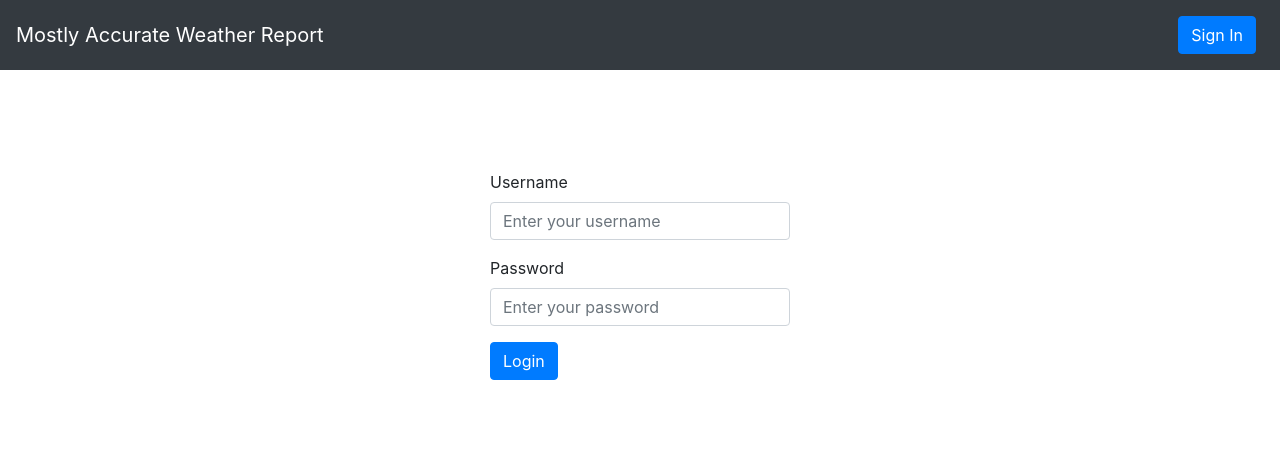
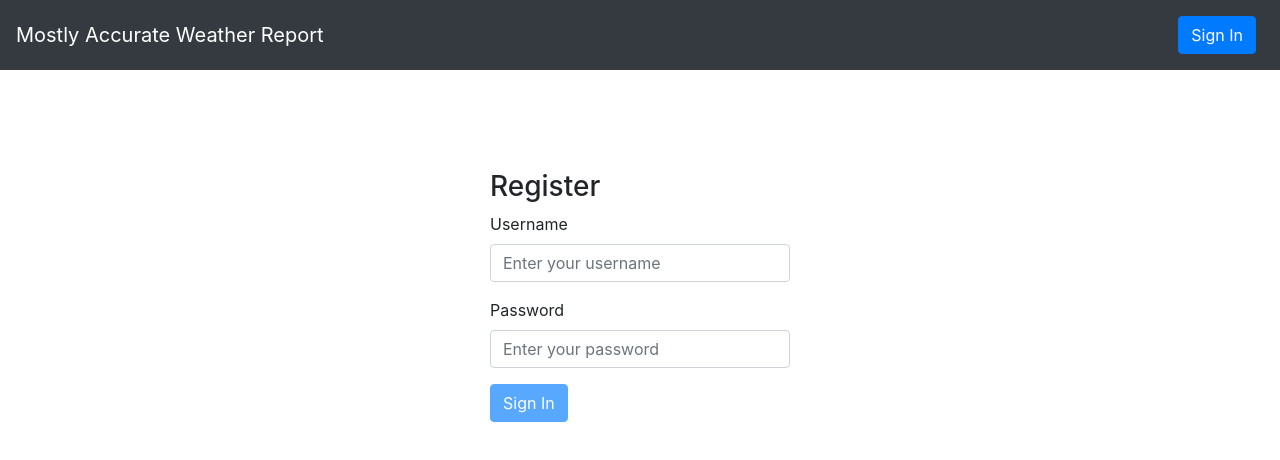
Before and after one commit to MrCandle/weather-report, a React (Create React App) app in the folder react-ui/: page /login in a window 1280 px wide. Shown: the top 460 px of the page. Built offline with nearby package versions, Linux system fonts and the light colour scheme.

Commit message:
login alerts

```diff
--- a/react-ui/src/Login/index.js
+++ b/react-ui/src/Login/index.js
@@ -1,7 +1,8 @@
 import React, { Component } from 'react';
-import { Button, Form, FormGroup, Label, Input } from 'reactstrap';
-import { Link } from 'react-router-dom';
+import { Button, Form, FormGroup, Label, Input, Alert } from 'reactstrap';
+import { withRouter } from 'react-router-dom';
 import styles from './styles';
+import userApi from '../api/userApi';
 
 class Login extends Component {
 
@@ -9,17 +10,26 @@ class Login extends Component {
 		super(props);
 		this.state = {
 			username: '',
-			password: ''
+			password: '',
+			wrongData: false
 		};
 
 		this.handleClick = this.handleClick.bind(this);
 		this.handlePasswordChange = this.handlePasswordChange.bind(this);
 		this.handleUsernameChange = this.handleUsernameChange.bind(this);
-
+		this.formHasErrors = this.formHasErrors.bind(this);
 	}
 
 	handleClick(event){
-		sessionStorage.setItem('currentUser', this.state.username);
+		userApi.login(this.state.username, this.state.password).then(res => {
+			sessionStorage.setItem('currentUser', this.state.username);
+			this.props.history.push(`/boards/${this.state.username}`);
+		},
+	e => {
+		if(e.response.status===401){
+			this.setState({wrongData: true});
+		}
+	})
 	}
 
 	handleUsernameChange(event){
@@ -30,25 +40,33 @@ class Login extends Component {
 		this.setState({password: event.target.value})
 	}
 
+	formHasErrors(){
+		if (this.state.username && this.state.password){
+			return false;
+		}
+		return true;
+	}
   render() {
     return (
-      <Form style={styles.loginForm}>
+			<div style={styles.loginForm}>
+			<Alert isOpen={this.state.wrongData} color="danger">
+				Username or Password do not match.
+			</Alert>
+			<h3>Register</h3>
+      <Form>
 				<FormGroup>
           <Label for="username">Username</Label>
-					<Input type="text" name="username" id="username" placeholder="Enter your username"
-						onChange={this.handleUsernameChange}/>
+					<Input type="text" name="username" id="username" placeholder="Enter your username" onChange={this.handleUsernameChange}/>
         </FormGroup>
         <FormGroup>
           <Label for="password">Password</Label>
-					<Input type="password" name="password" id="password" placeholder="Enter your password"
-						onChange={this.handlePasswordChange}/>
+					<Input type="password" name="password" id="password" placeholder="Enter your password" onChange={this.handlePasswordChange}/>
         </FormGroup>
-				<Link to={`/boards/${this.state.username}`}>
-					<Button color="primary" onClick={(event) => this.handleClick(event)}>Login</Button>
-				</Link>
+				<Button disabled={this.formHasErrors()} style={styles.submitButton} color="primary" onClick={this.handleClick}> Sign In </Button>
       </Form>
+			</div>
     );
   }
 }
 
-export default Login;
+export default withRouter(Login);
--- a/react-ui/src/Register/index.js
+++ b/react-ui/src/Register/index.js
@@ -1,6 +1,6 @@
 import React, { Component } from 'react';
 import { Button, Form, FormGroup, Label, Input, FormFeedback, FormText, Alert } from 'reactstrap';
-import { Link, withRouter } from 'react-router-dom';
+import { withRouter } from 'react-router-dom';
 import userApi from '../api/userApi';
 import styles from './styles';
 
@@ -31,15 +31,13 @@ class Register extends Component {
 
 	handleClick(event){
 		userApi.register(this.state.username, this.state.password, this.state.email).then(res => {
-			console.log(res);
-			this.props.history.push("/");
 			sessionStorage.setItem('currentUser', this.state.username);
+			this.props.history.push(`/boards/${this.state.username}`);
 		},
 		e => {
 			if(e.response.status===404){
 				this.setState({takenUsername: true});
 			}
-			console.log(e);
 		});
 	}
 
--- a/react-ui/src/api/userApi.js
+++ b/react-ui/src/api/userApi.js
@@ -3,15 +3,21 @@ import axios from 'axios';
 class UserApi {
 
 	static login(username, password) {
-		return axios.post(`${window.location.origin}/api/user`,{username: username, password: password})
+		return axios.post(`${window.location.origin}/api/user`, {
+				username: username,
+				password: password
+			})
 			.then(res => {
 				return res.data;
 			});
 	}
 
 	static register(username, password, email) {
-		// create body for post
-		return axios.post(`${window.location.origin}/api/user/register`, { username: username, password: password, email: email })
+		return axios.post(`${window.location.origin}/api/user/register`, {
+				username: username,
+				password: password,
+				email: email
+			})
 			.then(res => {
 				return res.data;
 			});
```
